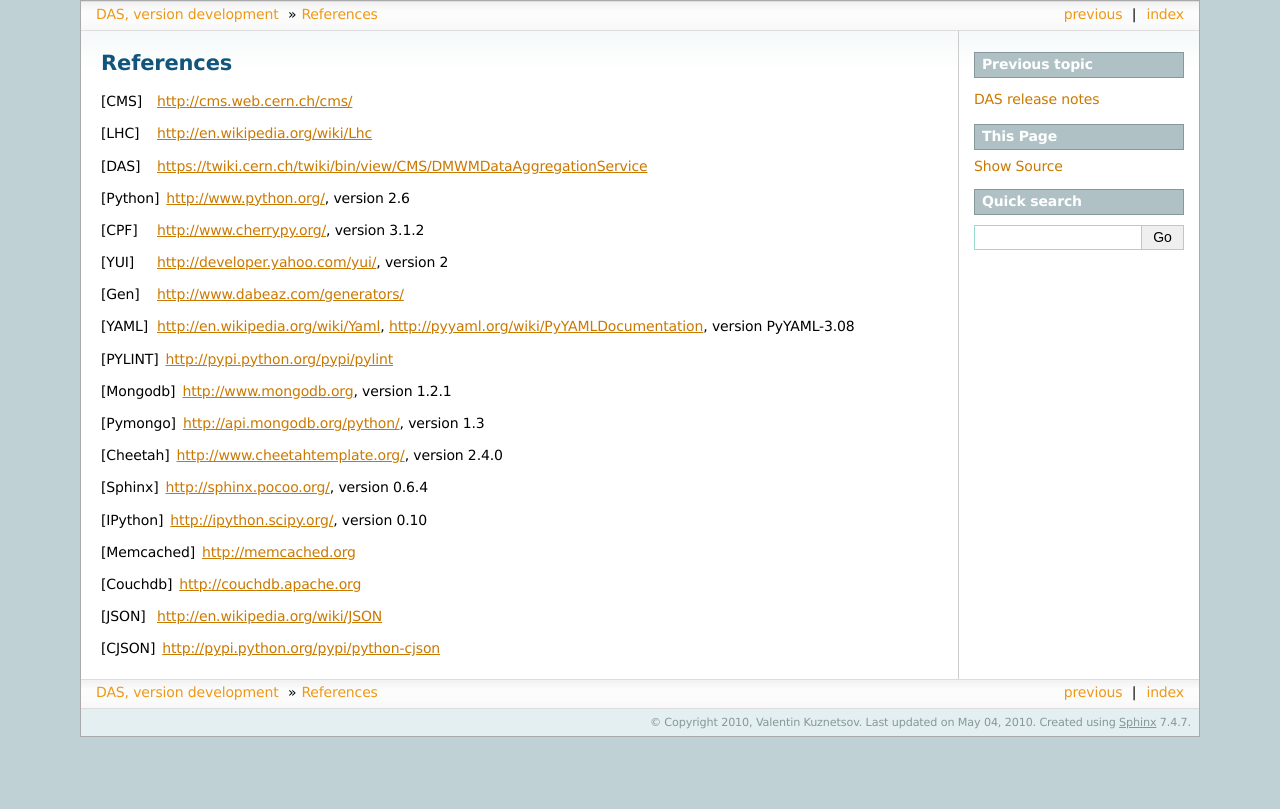
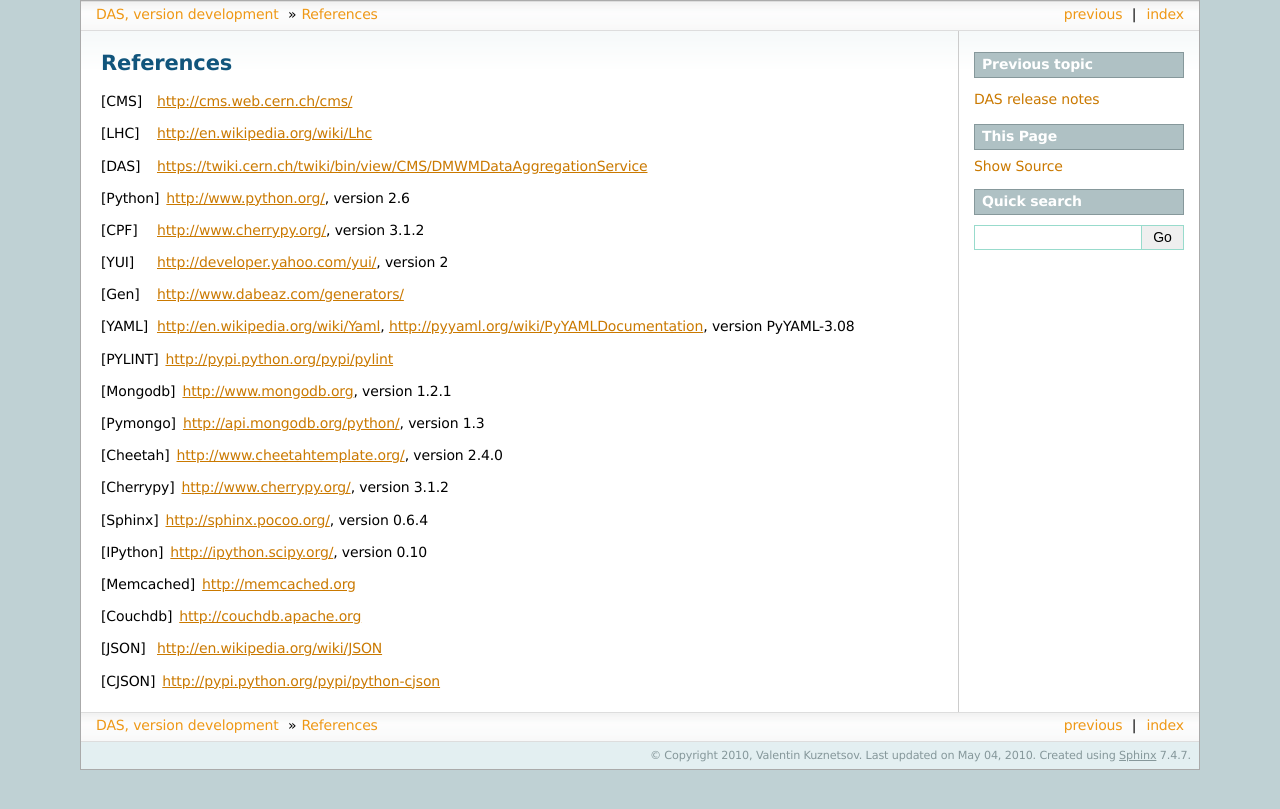
Before and after one commit to dmwm/DAS, a Sphinx documentation site: the page built from doc/sphinx/references.rst, in a window 1280 px wide. Shown: the top 809 px of the page. Built offline with Sphinx 7.4.7, drawn with Linux system fonts in a browser that asks for light colours.

Commit message:
Added CherryPy
git-svn-id: svn+ssh://svn.cern.ch/reps/CMSDMWM/DAS/trunk@1070 4525493e-7705-40b1-a816-d608a930855b

```diff
--- a/doc/sphinx/references.rst
+++ b/doc/sphinx/references.rst
@@ -14,6 +14,7 @@ References
 .. [Mongodb] http://www.mongodb.org, version 1.2.1
 .. [Pymongo] http://api.mongodb.org/python/, version 1.3
 .. [Cheetah] http://www.cheetahtemplate.org/, version 2.4.0
+.. [Cherrypy] http://www.cherrypy.org/, version 3.1.2
 .. [Sphinx] http://sphinx.pocoo.org/, version 0.6.4
 .. [IPython] http://ipython.scipy.org/, version 0.10
 .. [Memcached] http://memcached.org
```
